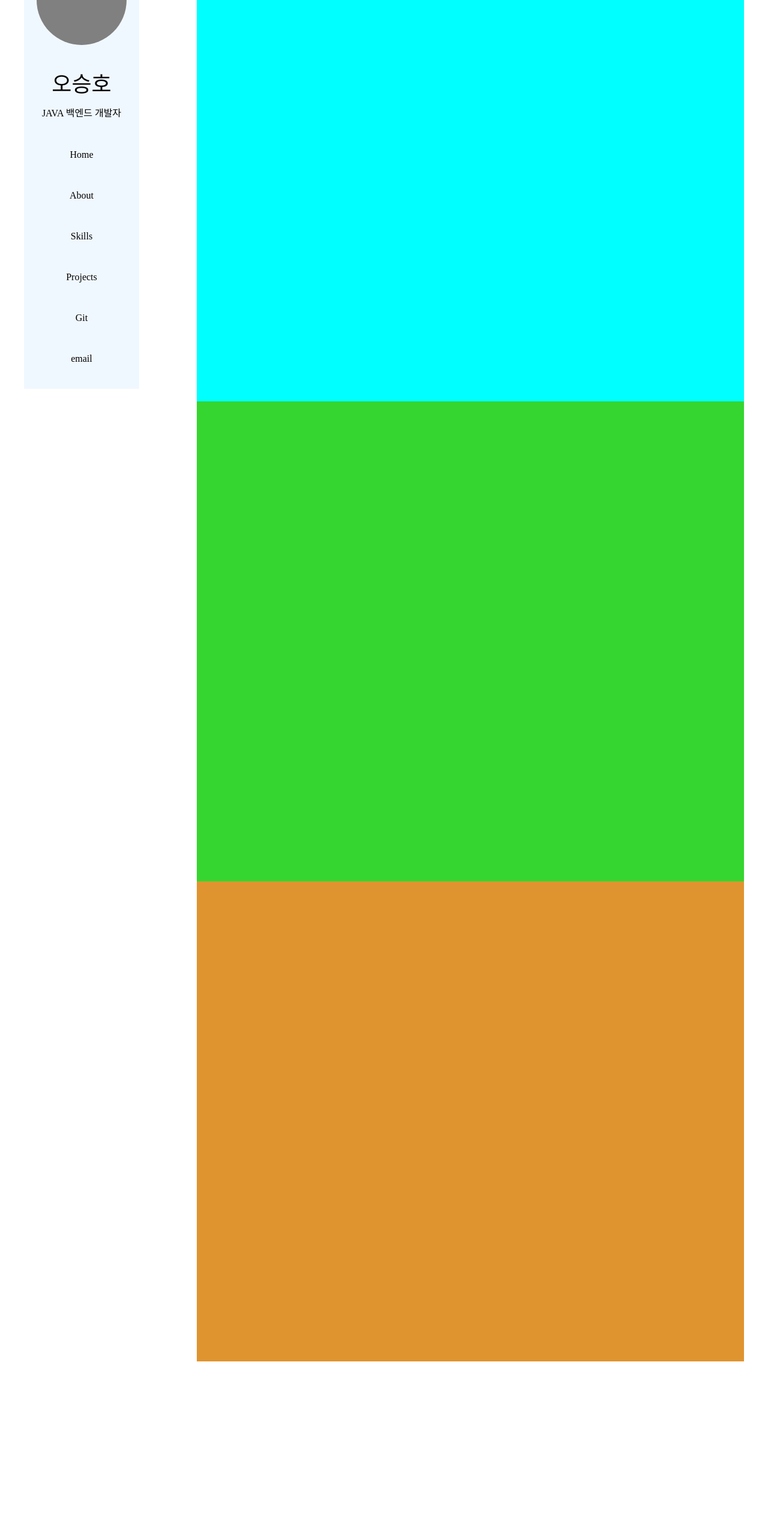
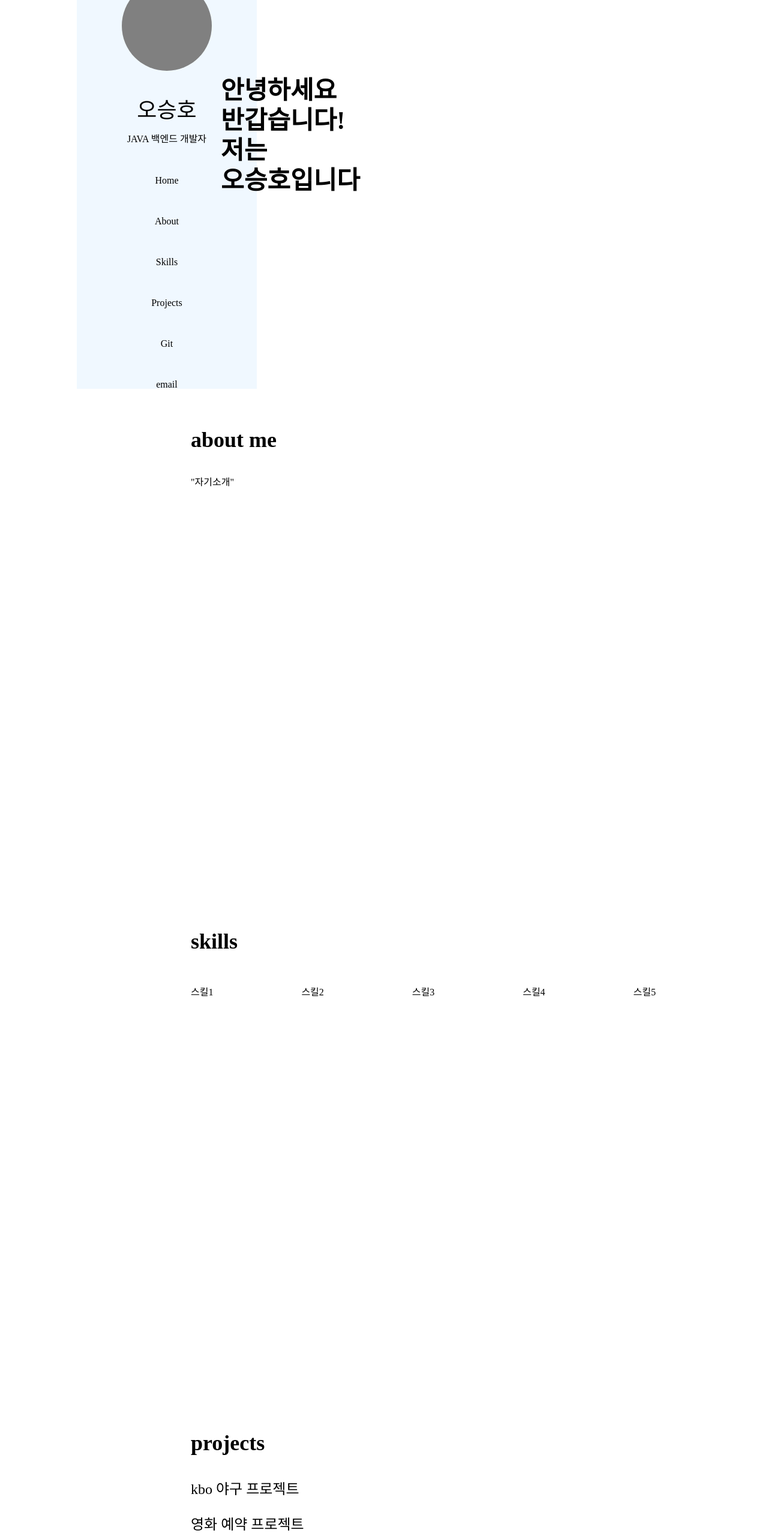
Before and after one commit to dhtmdgh00/pot, a plain HTML site: page index.html in a window 1280 px wide. Shown: the part 160-2720 px from the top of the page at 60% size. Before the commit the page ends 2429 px from the top, so only its background shows below. Drawn offline with Linux system fonts and the light colour scheme; files that its build step writes are made by us from their sources.

Commit message:
Add files via upload

```diff
--- a/index.html
+++ b/index.html
@@ -9,16 +9,31 @@
 </head>
 <script>
     // 링크 클릭 시 스크롤 이동
-    function scrollToSection(sectionId) {
-        var targetSection = document.getElementById(sectionId);
-        if (targetSection) {
-            var topOffset = targetSection.offsetTop;
-            window.scrollTo({
-                top: topOffset,
-                behavior: 'smooth'
-            });
-        }
-    }
+    // function scrollToSection(sectionId) {
+    //     var targetSection = document.getElementById(sectionId);
+    //     if (targetSection) {
+    //         var topOffset = targetSection.offsetTop;
+    //         var windowHeight = window.innerHeight;
+    //         var scrollY = window.scrollY;
+    //         var sectionHeight = targetSection.offsetHeight;
+
+    //         // 섹션의 위치가 현재 스크롤 위치보다 위에 있는 경우
+    //         if (topOffset < scrollY) {
+    //             window.scrollTo({
+    //                 top: topOffset,
+    //                 behavior: 'smooth'
+    //             });
+    //         }
+    //         // 섹션의 위치가 현재 스크롤 위치보다 아래에 있는 경우
+    //         else if (topOffset > scrollY + windowHeight - sectionHeight) {
+    //             // 화면의 맨 위에서부터 섹션의 높이만큼 빼서 스크롤
+    //             window.scrollTo({
+    //                 top: topOffset - windowHeight + sectionHeight,
+    //                 behavior: 'smooth'
+    //             });
+    //         }
+    //     }
+    // }
 </script>
 <body>
     <div class="wrap">
@@ -30,8 +45,9 @@
                     </div>
                     <p class="nick">오승호</p>
                 </div>
+                <!-- 메뉴 -->
                 <div class="nav">
-                    <p><a href="#" class="back pa1" id="java" onclick="scrollToSection('java')">JAVA 백엔드 개발자</a></p>
+                    <p><a href="#" class="back pa1" id="java">JAVA 백엔드 개발자</a></p>
                     <p><a href="#" class="alink pa" id="Home" onclick="scrollToSection('home')" >Home</a></p>
                     <p><a href="#" class="alink pa" id="about" onclick="scrollToSection('about')">About</a></p>
                     <p><a href="#" class="alink pa" id="skills" onclick="scrollToSection('skills')">Skills</a></p>
@@ -41,16 +57,65 @@
                 </div>
             </div>
             <div class="wrapright">
-                <div class="backright1">
-                    <div>
-                        <h1>안녕하세요</h1>
+                <!-- 인사 -->
+                <div id="home" class="backright1">
+                    <div class="home">
+                        <h1>안녕하세요<br>
+                            반갑습니다!<br>
+                            저는<br>
+                            오승호입니다
+                        </h1>
                     </div>
                 </div>
-                <div class="backright2"></div>
-                <div class="backright3"></div>
-                <div class="backright4"></div>
-                <div class="backright5"></div>
-                <div class="backright6"></div>
+                <!-- 자기소개 -->
+                <div id="about" class="backright2">
+                    <div class="aboutbox">
+                        <p class="shot">about me</p>
+                        <p>"자기소개"</p>
+                    </div>
+                </div>
+                <!-- 스킬 -->
+                <div id="skills" class="backright3">
+                    <div class="skilsbox">
+                        <p class="shot">skills</p>
+                        <div class="skillsDiv">
+                            <div>스킬1</div>
+                            <div>스킬2</div>
+                            <div>스킬3</div>
+                            <div>스킬4</div>
+                            <div>스킬5</div>
+                        </div>
+                    </div>
+                </div>
+                <!-- 프로젝트 -->
+                <div id="projects" class="backright4">
+                    <div class="projectsbox">
+                        <p class="shot">projects</p>
+                        <!-- kbo프로젝트 -->
+                        <div class="kbo">
+                            <p class="proFont">kbo 야구 프로젝트</p>
+                        </div>
+                        <!-- 영화 프로젝트 -->
+                        <div class="movie">
+                            <p class="proFont">영화 예약 프로젝트</p>
+                        </div>
+
+                    </div>
+                </div>
+                <!-- git -->
+                <div id="git" class="backright5">
+                    <div class="gitbox">
+                        <p class="shot">git</p>
+                        <p><a href="#">git주소</a></p>
+                    </div>
+                </div>
+                <!-- 이메일 -->
+                <div id="email" class="backright6">
+                    <div class="emailbox">
+                        <p class="shot">email</p>
+                        <p>이메일주소</p>
+                    </div>
+                </div>
             </div>
         </div>
     </div>
--- a/style.css
+++ b/style.css
@@ -8,6 +8,9 @@ ul {
 a {
     color: inherit;
     text-decoration: none;
+}
+h1 {
+    font-size: 42px;
 }
 /* 전체 시작 */
 .wrap {
@@ -23,11 +26,12 @@ a {
 }
 .wrapleft {
     position: fixed;
-    width: 15%;
+    width: 300px;
     height: 100vh;
     background-color: aliceblue;
     text-align: center;
     overflow-y: auto;
+    left: 10%;
 }
 .imgDiv {
     width: 100%;
@@ -68,24 +72,87 @@ a {
 .wrapright {
     width: 85%;
     height: 100vh;
-    background-color: black;
-    margin-left: 24%;
+    margin-left: 19%;
 }
+/* wrapright 통일 */
+.shot {
+    font-size: 36px;
+    font-weight: bold;
+}
+/* 인사 시작 */
 .backright1 {
     width: 100%;
     height: 100%;
-    background-color: aqua;
 
 }
+.home {
+    position: relative;
+    top: 250px;
+    /* left: 100px; */
+    padding-left: 100px;
+    width: 500px;
+    height: 500px;
+    text-align: left;
+    line-height: 50px;
+}
+/* 자기소개 시작 */
 .backright2 {
     width: 100%;
     height: 100%;
-    background-color: rgb(53, 214, 47);
+    /* background-color: rgb(53, 214, 47); */
 
 }
+.aboutbox {
+    padding-left: 50px;
+}
+
+/* 스킬 시작 */
 .backright3 {
     width: 100%;
     height: 100%;
-    background-color: rgb(224, 148, 48);
+    /* background-color: rgb(224, 148, 48); */
 
 }
+.skilsbox {
+    padding-left: 50px;
+}
+.skillsDiv {
+    margin-top: 50px;
+    display: flex;
+}
+.skillsDiv>div {
+    width: 20%;
+}
+/* 프로젝트 시작 */
+.backright4 {
+    width: 100%;
+    height: 100%;
+    /* background-color: rgb(224, 148, 48); */
+
+}
+.projectsbox {
+    padding-left: 50px;
+}
+.proFont {
+    font-size: 24px;
+}
+/* git 시작 */
+.backright5 {
+    width: 100%;
+    height: 100%;
+    /* background-color: rgb(224, 148, 48); */
+
+}
+.gitbox {
+    padding-left: 50px;
+}
+/* 이메일 시작 */
+.backright6 {
+    width: 100%;
+    height: 100%;
+    /* background-color: rgb(224, 148, 48); */
+
+}
+.emailbox {
+    padding-left: 50px;
+}
```
